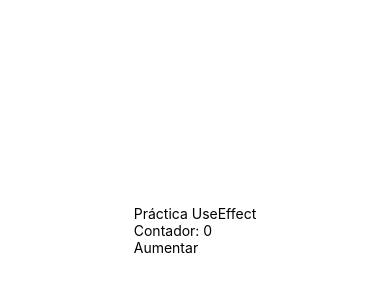
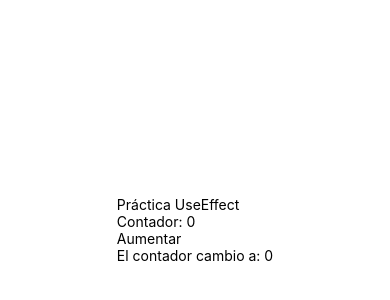
Before and after one commit to noel-fr/Tarra_useEffect, a React Native app in the folder MiAppUseEffect/: screen / in a window 390 px wide. Shown: the part 192-492 px from the top of the page. Built offline with nearby package versions, Linux system fonts and the light colour scheme.

Commit message:
--- Agrego estado mensaje con setMensaje para mostrar en pantalla los cambios del contador

```diff
--- a/MiAppUseEffect/srs/screens/UseEffectScreen.tsx
+++ b/MiAppUseEffect/srs/screens/UseEffectScreen.tsx
@@ -4,6 +4,7 @@ import { useState, useEffect } from "react";
 
 const UseEffectScreen = () => {
     const [contador, setContador] = useState(0);
+    const [mensaje, setMensaje] = useState("El contador todabia no ha cambiado");
 
     /*
         *useEffect sin arreglo de dependencias
@@ -32,7 +33,8 @@ const UseEffectScreen = () => {
     */
 
      useEffect (() =>{
-        console.log("El contador cambio a:", contador);
+        console.log("El contador cambió a:", contador);
+        setMensaje(`El contador cambio a: ${contador}`);
     },[contador]);
 
 
@@ -43,6 +45,7 @@ const UseEffectScreen = () => {
             <TouchableOpacity onPress={() => setContador(contador + 1)}>
                 <Text>Aumentar</Text>
             </TouchableOpacity>
+            <Text>{mensaje}</Text>
 
         </View>
     );
```
